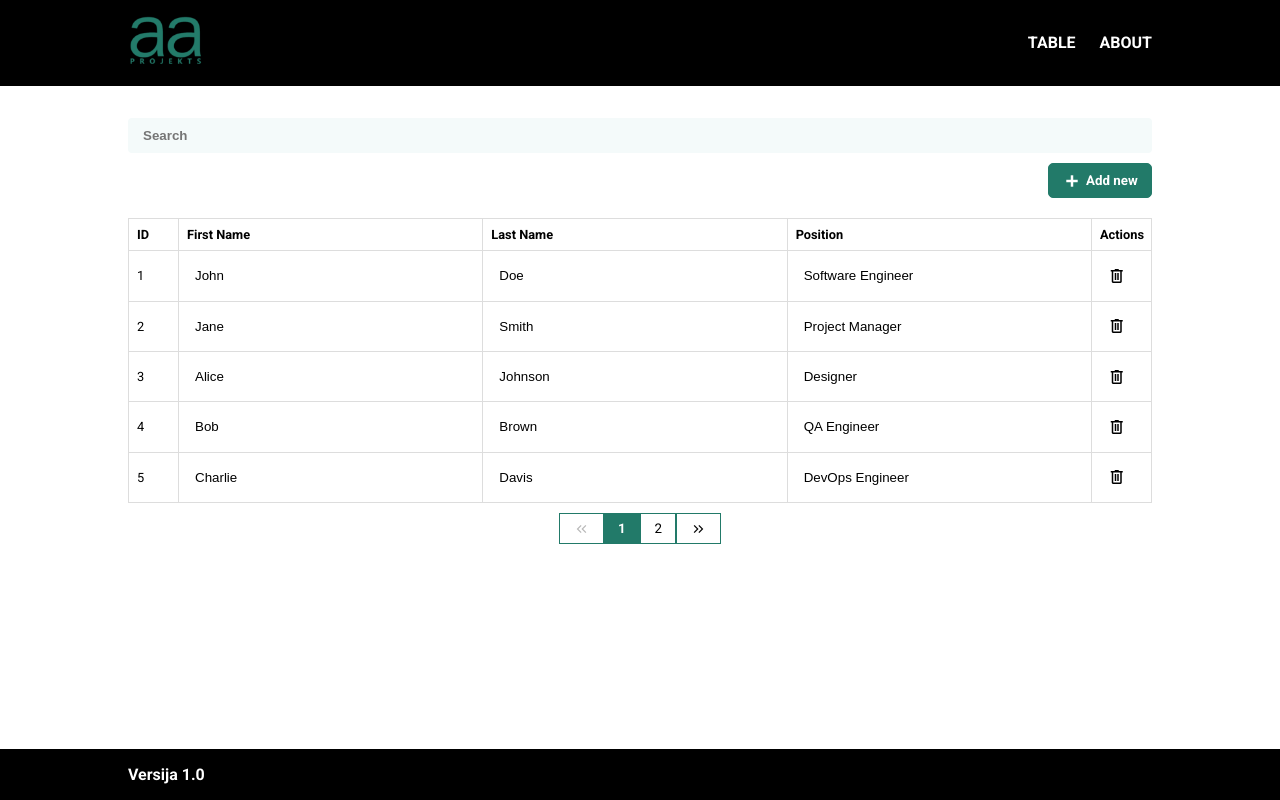
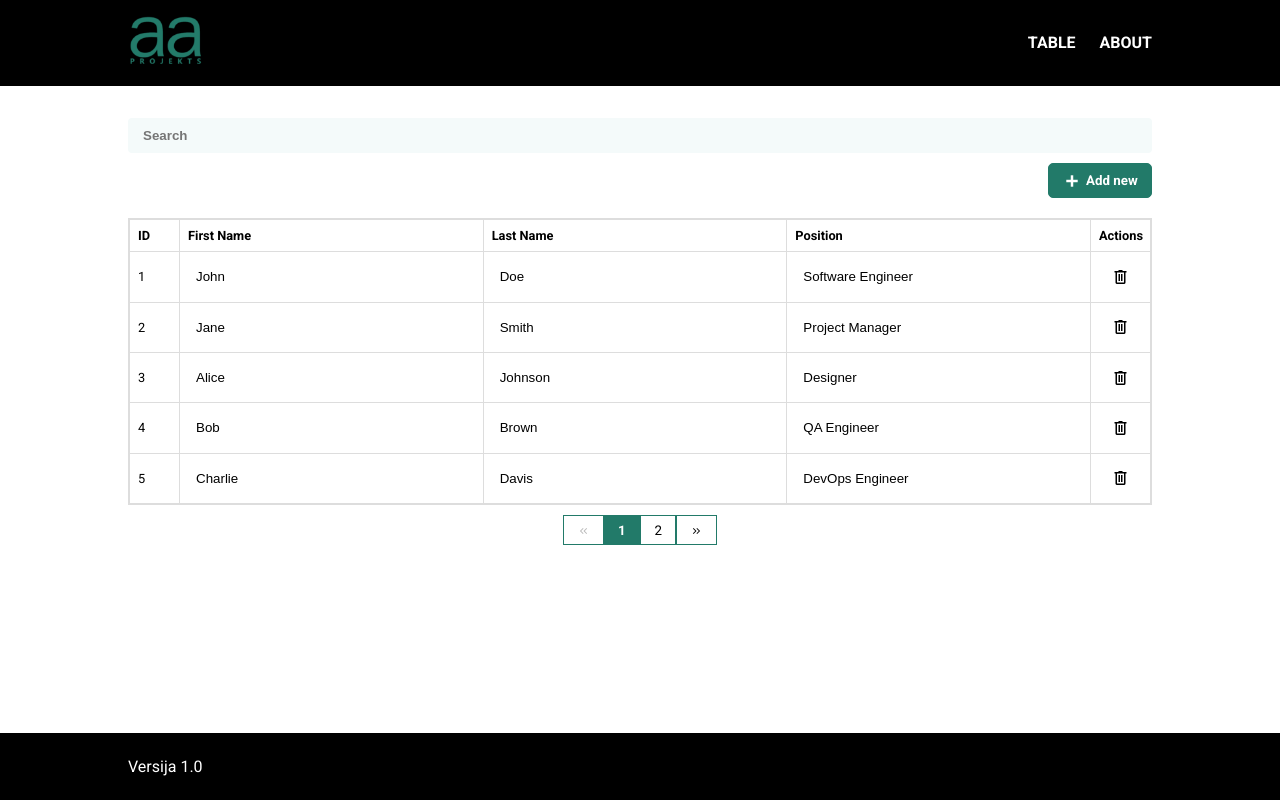
Before and after one commit to egijasp/TestTask, a React (Vite) app: page / in a window 1280 px wide. Built offline with nearby package versions, Linux system fonts and the light colour scheme; a web font is replaced by a local one.

Commit message:
Update styles for EditableCell, Footer, Pagination, and TablePage

```diff
--- a/src/components/EditableCell/EditableCell.scss
+++ b/src/components/EditableCell/EditableCell.scss
@@ -1,7 +1,7 @@
 .cell-lastName,
 .cell-firstName,
 .cell-position {
-  min-width: 120px;
+  min-width: 150px;
 }
 
 .table_input {
--- a/src/components/Footer/Footer.scss
+++ b/src/components/Footer/Footer.scss
@@ -1,9 +1,5 @@
 .footer {
   background-color: #000;
-  padding: 1em 0;
+  padding: 1.5em 0;
   color: #ffff;
 }
-
-.footer_text {
-  font-weight: bold;
-}
--- a/src/components/Paginaton/Paginaton.scss
+++ b/src/components/Paginaton/Paginaton.scss
@@ -14,7 +14,6 @@
   background-color: transparent;
   text-decoration: none;
   transition: background-color 0.3s;
-  display: flex;
 
   &:hover {
     background-color: #f4fafa;
--- a/src/index.scss
+++ b/src/index.scss
@@ -31,7 +31,8 @@ body {
 
 .small {
   font-variation-settings: "FILL" 0, "wght" 400, "GRAD" 0, "opsz" 18;
-  font-size: 16px;
+  font-size: 12px;
+  vertical-align: middle;
 }
 
 .btn {
@@ -59,6 +60,7 @@ body {
   border: none;
   padding: 0.5em;
   border-radius: 50%;
+  margin: 0 auto;
 
   &:hover {
     background-color: #227a69;
--- a/src/styles/TablePage.scss
+++ b/src/styles/TablePage.scss
@@ -5,10 +5,10 @@
 .input-search {
   width: 100%;
   border: none;
-  background-color: hsl(189, 41%, 97%);
+  background-color: #f4fafa;
   border-radius: 4px;
   padding: 10px 15px;
-  color: hsl(183, 100%, 15%);
+  color: #227a69;
   font-weight: 700;
 
   &:focus {
@@ -19,6 +19,7 @@
 .container_table {
   width: 100%;
   overflow-x: auto;
+  border: 1px solid #dddddd;
 }
 
 table {
```
